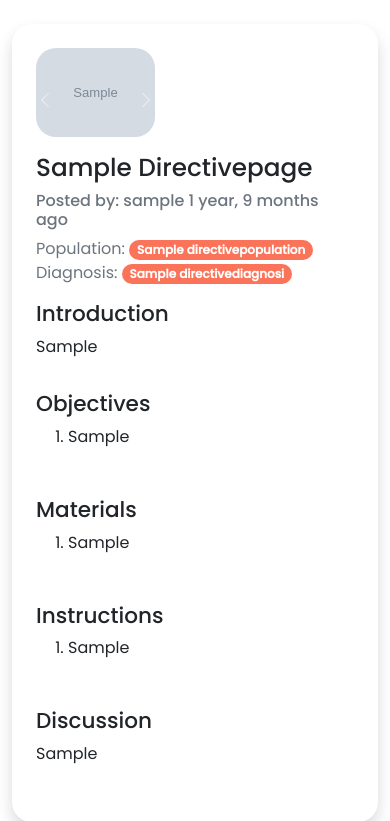
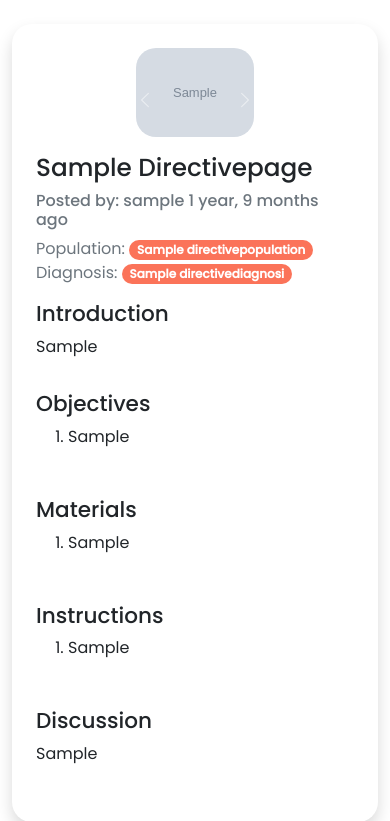
Before and after one commit to brennan-wright/ArtTherapyGuide, a Django app: a page that uses frontend/templates/directive/directive_page.html in a window 390 px wide. Shown: the part 88-909 px from the top of the page. Run offline with Django 3.2, Linux system fonts and the light colour scheme; tables that the repository leaves empty hold one stand-in row (values such as "Sample post"); grey boxes marked "Sample" are stand-in pictures; parts of the project's set-up code (start-up, migrations or seed data) failed here and were passed over; some libraries are stand-ins or nearby versions.

Commit message:
center directive image on mobile.

```diff
--- a/frontend/templates/directive/directive_page.html
+++ b/frontend/templates/directive/directive_page.html
@@ -16,7 +16,7 @@ Directive - Art Therapy Guide
 
         <div class="media rounded-cards shadow p-4 my-4">
             <div class="media-body">
-                <div class="row justify-content-md-center">
+                <div class="row justify-content-center">
                     <div class="col-5">
                         <div id="carouselExampleControls" class="carousel slide pb-3" data-bs-ride="carousel">
                             <div class="carousel-inner">
```
